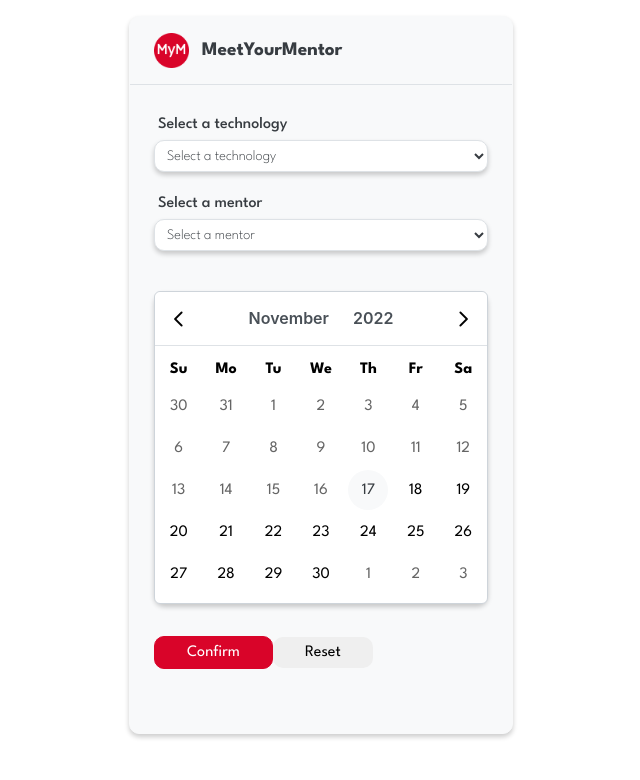
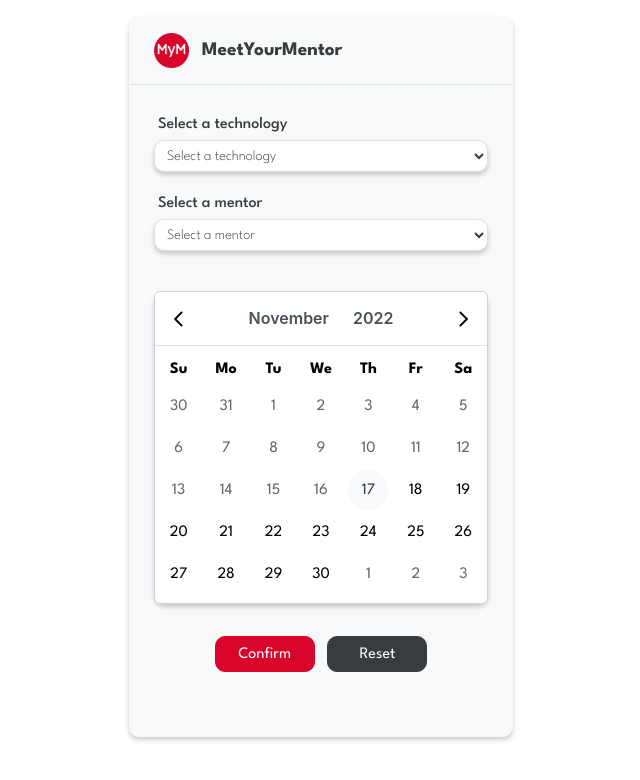
Before and after one commit to SaadiaELF/MeetYourBuddy, a React (Create React App) app: page / in a window 1280 px wide. Shown: the top 780 px of the page, without its empty margins (319-959 px from the left). Built offline with nearby package versions, Linux system fonts and the light colour scheme.

Commit message:
Styled btn

```diff
--- a/src/App.css
+++ b/src/App.css
@@ -133,19 +133,31 @@
 }
 
 /* Button */
+.btn-container {
+  display: flex;
+  gap: 0.8rem;
+  justify-content: center;
+}
+
 .btn {
-  align-self: center;
-  padding: 0.5em 2em;
+  width: 100px;
+  padding: 0.6rem 0.5em;
   font-size: 1em;
   text-align: center;
+  color: var(--white);
   border: none;
   border-radius: 10px;
 }
 
 .btn--primary {
-  color: var(--white);
   background-color: var(--primary-color);
   border: 1px solid var(--primary-color);
+}
+
+.btn--secondary {
+  color: var(--white);
+  background-color: var(--text-color);
+  border: 1px solid var(--text-color);
 }
 
 @media screen and (min-width:600px) {
```
